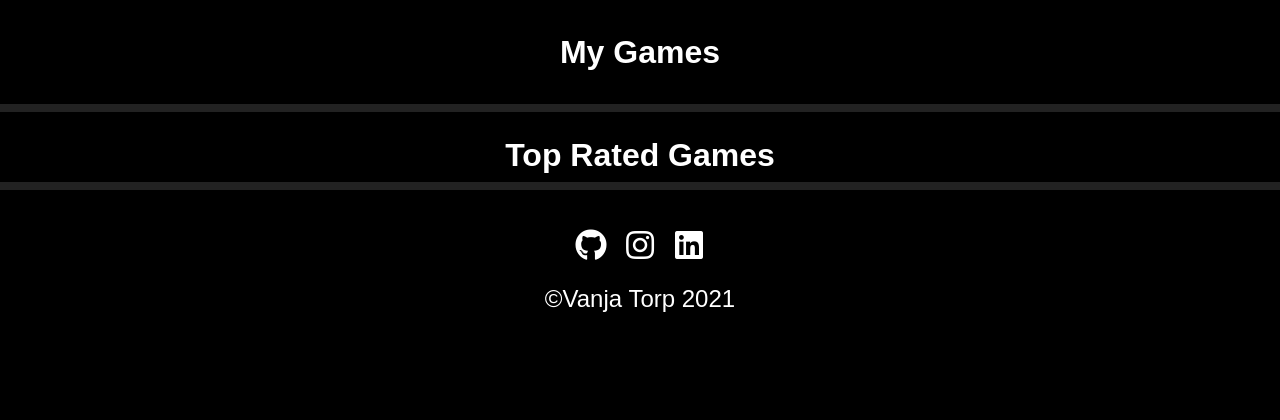
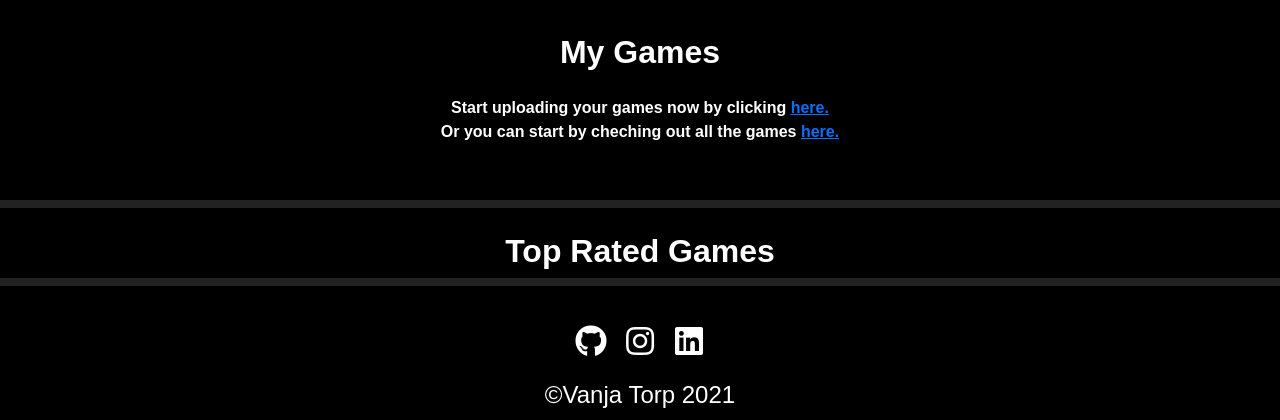
Before and after one commit to VTwin90/VGAME, a Flask app: template templates/profile.html in a window 1280 px wide. Shown: the part 204-624 px from the top of the page. Run offline with Flask 2, Linux system fonts and the light colour scheme; the template is opened without the code that fills it, so the values that code supplies are empty; some libraries are stand-ins or nearby versions.

```diff
--- a/templates/profile.html
+++ b/templates/profile.html
@@ -2,6 +2,12 @@
 {% block content %}
 
 <h1 class="text-center">My Games</h1>
+<p class="text-center p-3"> Start uploading your games now by clicking
+  <a href="{{url_for('upload_game',username=session['user'])}}">here.</a><br>
+  Or you can start by cheching out all the games
+  <a href="{{url_for('get_games', username=session['user'])}}">here.</a>
+</p>
+
 {%for game in games %}
 <div class="row">
   <div class="col-md-4">
```
